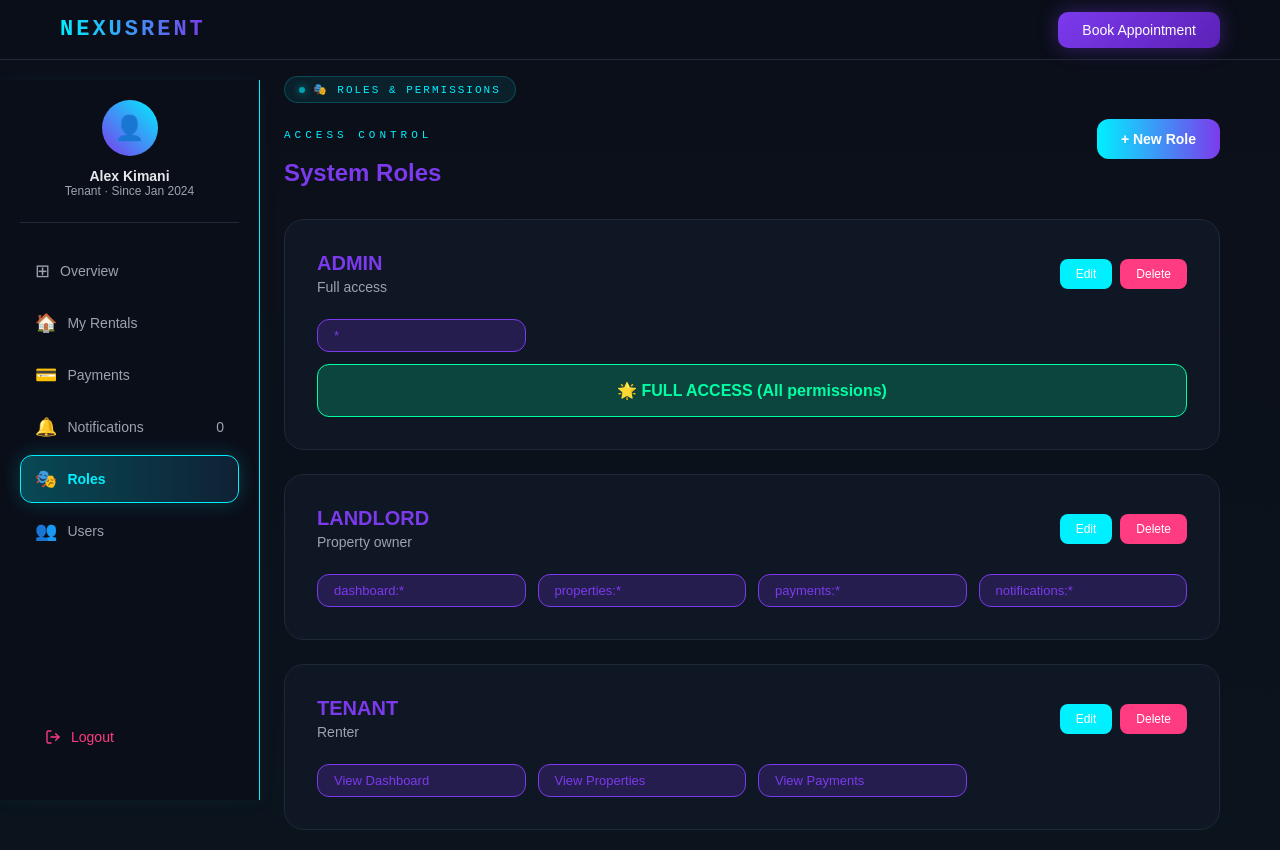
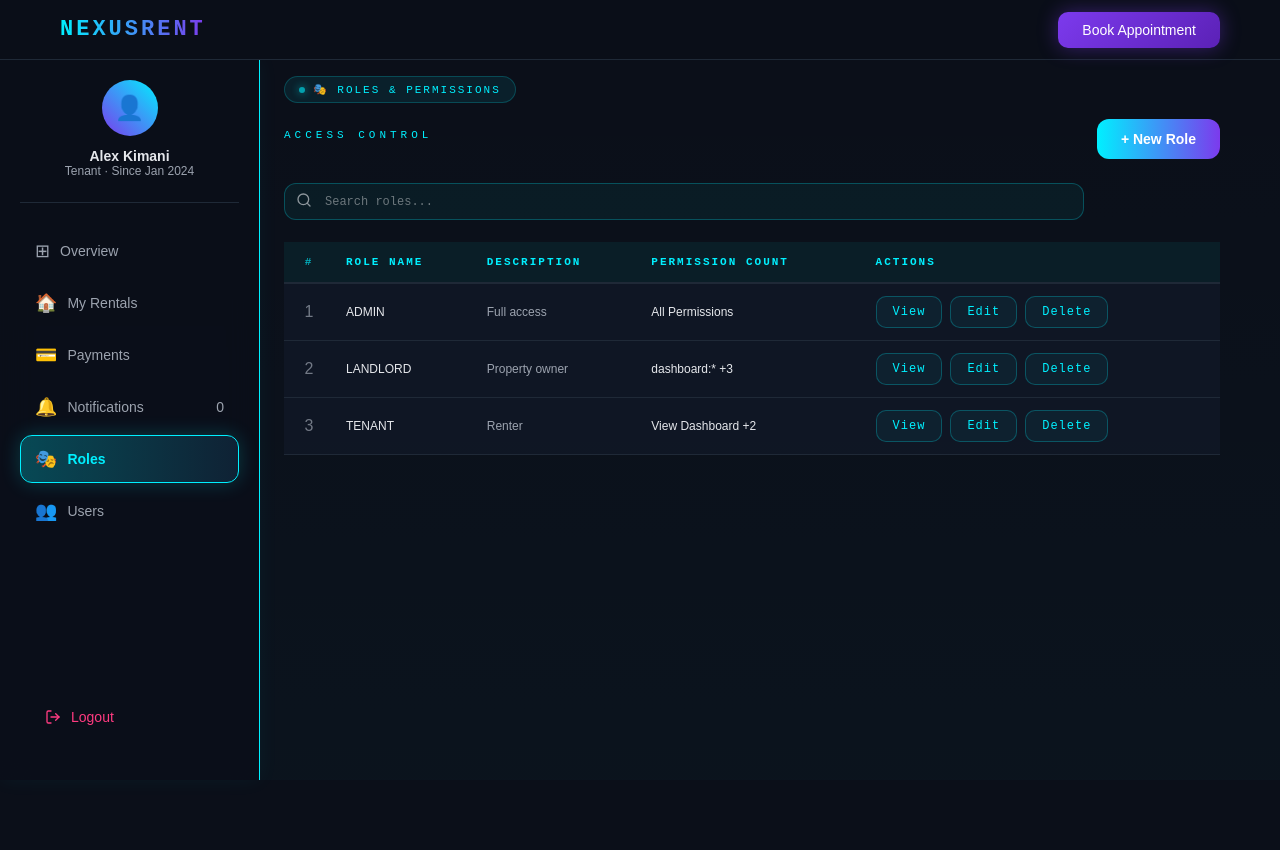
Before and after one commit to Moniqchege/nexus-rent, a Next.js app in the folder frontend/: page /roles in a window 1280 px wide. After the commit the page ends 800 px from the top, so only its background shows below. Built offline with nearby package versions, Linux system fonts and the light colour scheme; no server answers.

Commit message:
`Added new styles and functionality to Roles page`

```diff
--- /dev/null
+++ b/frontend/app/components/ui/SearchBar.tsx
@@ -0,0 +1,63 @@
+"use client";
+
+import { Search, X } from "lucide-react";
+
+interface SearchBarProps {
+  value: string;
+  onChange: (value: string) => void;
+  placeholder?: string;
+  className?: string;
+}
+
+export default function SearchBar({
+  value,
+  onChange,
+  placeholder = "Search...",
+  className = "",
+}: SearchBarProps) {
+  return (
+    <div
+      className={className}
+      style={{ position: "relative", width: "100%", maxWidth: "400px", marginBottom: "22px" }}
+    >
+      {/* Input */}
+      <input
+        type="text"
+        value={value}
+        onChange={(e) => onChange(e.target.value)}
+        placeholder={placeholder}
+        className="neon-search"
+      />
+
+      {/* Search Icon */}
+      <div
+        style={{
+          position: "absolute",
+          left: "12px",
+          top: "50%",
+          transform: "translateY(-50%)",
+          opacity: 0.6,
+        }}
+      >
+        <Search size={16} />
+      </div>
+
+      {/* Clear Button */}
+      {value && (
+        <button
+          onClick={() => onChange("")}
+          style={{
+            position: "absolute",
+            right: "12px",
+            top: "50%",
+            transform: "translateY(-50%)",
+            opacity: 0.6,
+            cursor: "pointer",
+          }}
+        >
+          <X size={16} />
+        </button>
+      )}
+    </div>
+  );
+}
--- a/frontend/app/globals.css
+++ b/frontend/app/globals.css
@@ -1136,6 +1136,74 @@ footer {
     box-shadow: 0 0 8px var(--neon-blue);
   }
 
+  .table-head {
+  background: rgba(0, 240, 255, 0.06);
+  border-bottom: 1px solid rgba(0, 240, 255, 0.2);
+}
+
+.table-head th {
+  color: var(--neon-blue);
+  font-family: 'Orbitron', monospace;
+  font-size: 11px;
+  letter-spacing: 2px;
+  text-transform: uppercase;
+  padding: 14px 12px;
+  text-align: left;
+}
+
+.table-head th:first-child,
+tbody td:first-child {
+  width: 50px;
+  text-align: center;
+  opacity: 0.7;
+}
+
+.action-btn {
+  background: rgba(0, 240, 255, 0.05);
+  color: var(--neon-blue);
+  border: 1px solid rgba(0, 240, 255, 0.25);
+  border-radius: 10px;
+  padding: 8px 16px;
+  font-size: 12px;
+  font-family: 'Orbitron', monospace;
+  letter-spacing: 1px;
+  cursor: pointer;
+  transition: all 0.2s ease;
+}
+
+.action-btn:hover {
+  background: rgba(0, 240, 255, 0.12);
+  border-color: var(--neon-blue);
+  box-shadow: 0 0 8px rgba(0, 240, 255, 0.5);
+}
+
+.action-btn:active {
+  transform: scale(0.97);
+}
+
+.neon-search {
+  width: 100vh;
+  padding: 10px 40px;
+  font-size: 13px;
+  color: white;
+  background: rgba(0, 240, 255, 0.05);
+  border: 1px solid rgba(0, 240, 255, 0.25);
+  border-radius: 12px;
+  outline: none;
+  font-family: 'Orbitron', monospace;
+  transition: all 0.2s ease;
+}
+
+.neon-search::placeholder {
+  color: rgba(255, 255, 255, 0.4);
+}
+
+.neon-search:focus {
+  border-color: var(--neon-blue);
+  box-shadow: 0 0 8px rgba(0, 240, 255, 0.5);
+  background: rgba(0, 240, 255, 0.08);
+}
+
   @media (max-width: 640px) {
   .popup-card {
     width: 100%;
--- a/frontend/app/roles/page.tsx
+++ b/frontend/app/roles/page.tsx
@@ -2,17 +2,42 @@
 
 import { useEffect, useState } from "react";
 import { useAdminStore } from "../store/adminStore";
-import RoleForm from "../components/roles/RoleForm";
-import PermissionsList from "../components/roles/PermissionsList";
 import { useRouter } from "next/navigation";
+import SearchBar from "../components/ui/SearchBar";
 
 export default function RolesPage() {
-  const { fetchRoles, roles, createRole } = useAdminStore();
+  const { fetchRoles, roles, deleteRole, permissions } = useAdminStore();
   const router = useRouter();
+  const [search, setSearch] = useState("");
 
   useEffect(() => {
     fetchRoles();
   }, []);
+
+  const handleDelete = (roleId: number) => {
+    if (confirm("Are you sure you want to delete this role?")) {
+      deleteRole(roleId);
+    }
+  };
+
+  const formatPermissions = (permKeys: string[]) => {
+  if (permKeys.includes("*")) return "All Permissions";
+
+  if (permKeys.length === 0) return "-";
+
+  const first = permissions.find(p => p.key === permKeys[0]);
+  const firstLabel = first ? first.label : permKeys[0];
+
+  const remainingCount = permKeys.length - 1;
+
+  return remainingCount > 0
+    ? `${firstLabel} +${remainingCount}`
+    : firstLabel;
+};
+
+const filteredRoles = roles.filter((role) =>
+  role.name.toLowerCase().includes(search.toLowerCase())
+);
 
   return (
     <div className="dashboard-content">
@@ -22,6 +47,7 @@ export default function RolesPage() {
           display: "flex",
           justifyContent: "space-between",
           alignItems: "center",
+          marginBottom: "24px",
         }}
       >
         <div className="section-label">ACCESS CONTROL</div>
@@ -36,87 +62,89 @@ export default function RolesPage() {
             padding: "12px 24px",
             fontWeight: 600,
             cursor: "pointer",
-      fontSize: "14px"
+            fontSize: "14px",
           }}
         >
           + New Role
         </button>
       </div>
 
-<h2
-  style={{
-    fontSize: "24px",
-    fontWeight: 700,
-    color: "var(--neon-purple)",
-    marginBottom: "32px"
-  }}
+      <SearchBar
+  value={search}
+  onChange={setSearch}
+  placeholder="Search roles..."
+/>
+
+      {roles.length > 0 ? (
+        <table style={{ width: "100%", borderCollapse: "collapse" }}>
+          <thead className="table-head">
+            <tr style={{ textAlign: "left", borderBottom: "2px solid var(--border-glow)" }}>
+              <th>#</th>
+              <th style={{ padding: "12px" }}>Role Name</th>
+              <th style={{ padding: "12px" }}>Description</th>
+              <th style={{ padding: "12px" }}>Permission Count</th>
+              <th style={{ padding: "12px" }}>Actions</th>
+            </tr>
+          </thead>
+          <tbody>
+            {filteredRoles.map((role, index) => (
+              <tr
+                key={role.id}
+                style={{ borderBottom: "1px solid var(--border-glow)", backgroundColor: "rgba(17,24,39,0.8)" }}
               >
-  System Roles
-</h2>
+                <td style={{ padding: "12px", color: "var(--text-secondary)" }}>
+        {index + 1}
+      </td>
+                <td style={{ padding: "12px", fontSize: "12px", color: "var(--neon-secondary)" }}>
+                  {role.name.toUpperCase()}
+                </td>
+                <td style={{ padding: "12px", fontSize: "12px", color: "var(--text-secondary)" }}>
+                  {role.description || "No description"}
+                </td>
+                <td
+  style={{ padding: "12px", fontSize: "12px", }}
+  title={role.permissions.join(", ")}
+>
+  {formatPermissions(role.permissions)}
+</td>
+               <td style={{ padding: "12px", display: "flex", gap: "8px" }}>
+  <button
+    className="action-btn"
+    onClick={() => router.push(`/roles/edit/${role.id}`)}
+  >
+    View
+  </button>
 
-      <div style={{ display: "grid", gap: "24px" }}>
-        {roles.map((role) => (
-          <div
-            key={role.id}
-            style={{
-              backgroundColor: "rgba(17,24,39,0.8)",
-              border: "1px solid var(--border-glow)",
-              borderRadius: "20px",
-              padding: "32px"
-            }}
-          >
-            <div style={{ display: "flex", justifyContent: "space-between", alignItems: "center", marginBottom: "24px" }}>
-              <div>
-                <h3 style={{ fontSize: "20px", fontWeight: 700, color: "var(--neon-purple)", marginBottom: "4px" }}>
-                  {role.name.toUpperCase()}
-                </h3>
-                <p style={{ color: "var(--text-secondary)", fontSize: "14px" }}>{role.description || 'No description'}</p>
-              </div>
-              <div style={{ display: "flex", gap: "8px" }}>
   <button
-                  // onClick={() => handleEditRole(role)}
-                  style={{
-                    backgroundColor: "var(--neon-blue)",
-                    color: "white",
-                    border: "none",
-                    borderRadius: "8px",
-                    padding: "8px 16px",
-                    fontSize: "12px",
-                    cursor: "pointer"
-                  }}
+    className="action-btn"
+    onClick={() => router.push(`/roles/edit/${role.id}`)}
   >
     Edit
   </button>
+
   <button
-                  style={{
-                    backgroundColor: "var(--accent-danger)",
-                    color: "white",
-                    border: "none",
-                    borderRadius: "8px",
-                    padding: "8px 16px",
-                    fontSize: "12px",
-                    cursor: "pointer"
-                  }}
+    className="action-btn"
+    onClick={() => handleDelete(role.id)}
   >
     Delete
   </button>
-              </div>
-            </div>
-            <PermissionsList permissions={role.permissions} />
-          </div>
+</td>
+              </tr>
             ))}
-      </div>
-
-      {roles.length === 0 && (
-        <div style={{
+          </tbody>
+        </table>
+      ) : (
+        <div
+          style={{
             padding: "120px 40px",
             textAlign: "center",
-          color: "var(--text-secondary)"
-        }}>
+            color: "var(--text-secondary)",
+          }}
+        >
           <div style={{ fontSize: "24px", marginBottom: "16px" }}>🎭 No roles defined</div>
           <p>Create your first role to manage permissions</p>
           <button
-            // onClick={() => setShowForm(true)}
+            onClick={() => router.push("/roles/new")}
             style={{
               background: "linear-gradient(to right, var(--neon-blue), var(--neon-purple))",
               color: "white",
@@ -126,7 +154,7 @@ export default function RolesPage() {
               fontWeight: 600,
               fontSize: "16px",
               cursor: "pointer",
-              marginTop: "24px"
+              marginTop: "24px",
             }}
           >
             Create First Role
```
Lines whose indentation alone changed are shown as unchanged.
